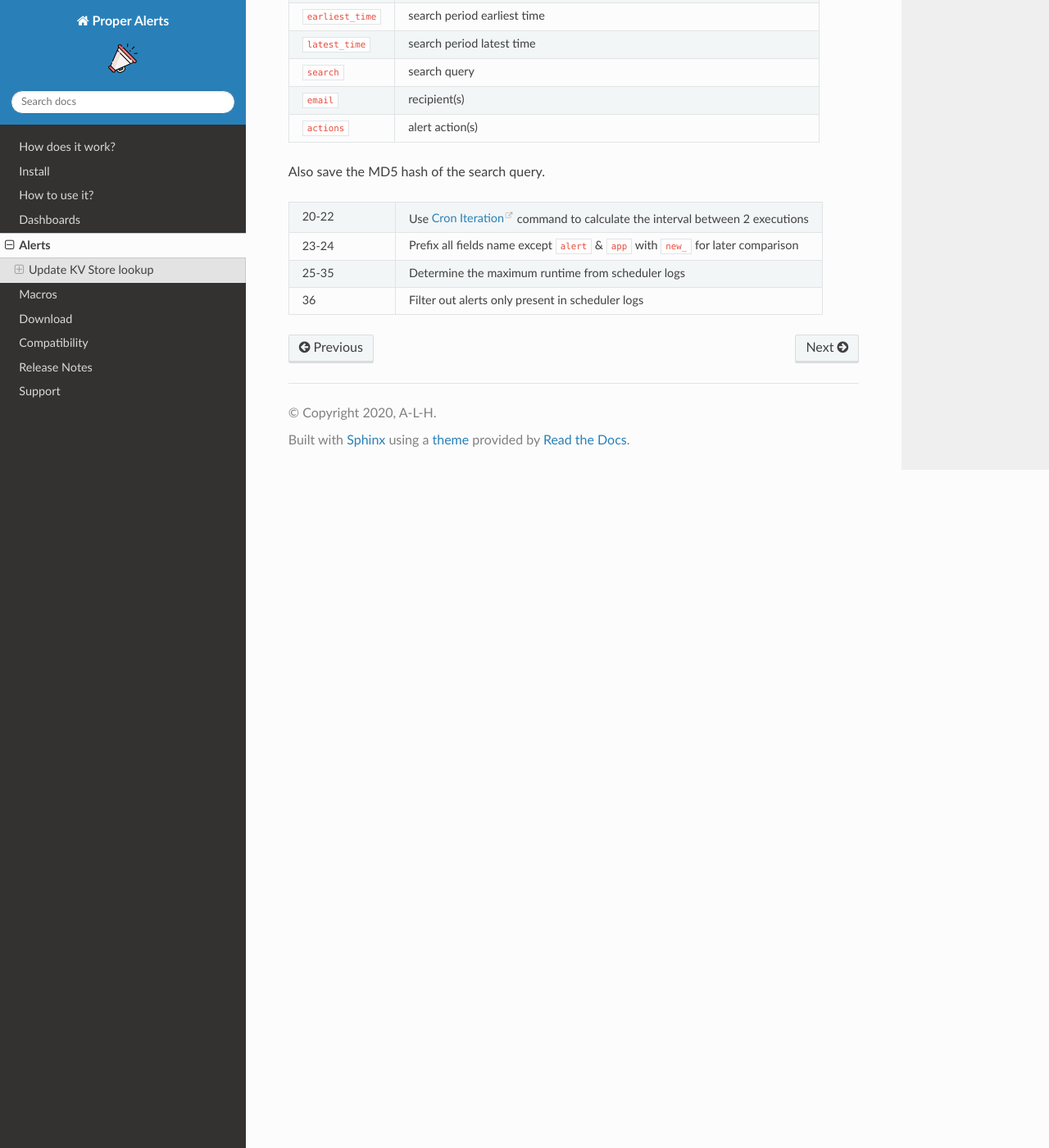
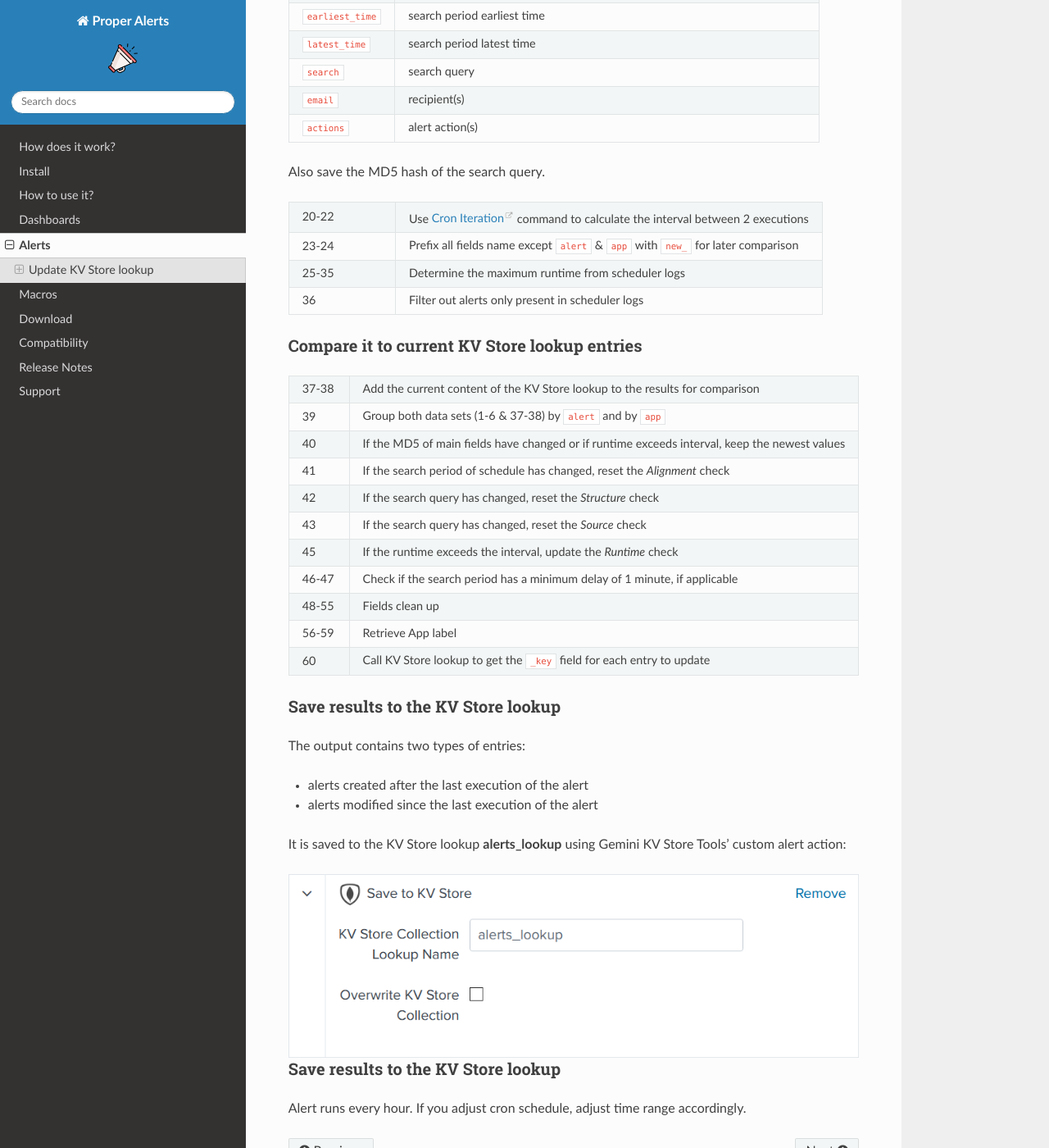
Before and after one commit to a-l-h/splunk-app-proper-alerts, a Sphinx documentation site: the page built from doc/alerts.rst, in a window 1280 px wide and 1400 px high, scrolled down 1000 px. Shown: the whole window at 82% size. Built offline with Sphinx 7.4.7 and the Read the Docs theme 2.0.0, drawn with Linux system fonts in a browser that asks for light colours.

Commit message:
Update alerts.rst

```diff
--- a/doc/alerts.rst
+++ b/doc/alerts.rst
@@ -86,3 +86,51 @@ Also save the MD5 hash of the search query.
      - Determine the maximum runtime from scheduler logs
    * - 36
      - Filter out alerts only present in scheduler logs
+
+Compare it to current KV Store lookup entries
++++++++++++++++++++++++++++++++++++++++++++++
+
+.. list-table::
+   :widths: 20 80
+   :header-rows: 0
+
+   * - 37-38
+     - Add the current content of the KV Store lookup to the results for comparison
+   * - 39
+     - Group both data sets (1-6 & 37-38) by ``alert`` and by ``app``
+   * - 40
+     - If the MD5 of main fields have changed or if runtime exceeds interval, keep the newest values
+   * - 41
+     - If the search period of schedule has changed, reset the *Alignment* check
+   * - 42
+     - If the search query has changed, reset the *Structure* check
+   * - 43
+     - If the search query has changed, reset the *Source* check
+   * - 45
+     - If the runtime exceeds the interval, update the *Runtime* check
+   * - 46-47
+     - Check if the search period has a minimum delay of 1 minute, if applicable
+   * - 48-55
+     - Fields clean up
+   * - 56-59
+     - Retrieve App label
+   * - 60
+     - Call KV Store lookup to get the ``_key`` field for each entry to update
+
+Save results to the KV Store lookup
++++++++++++++++++++++++++++++++++++
+
+The output contains two types of entries:
+
+- alerts created after the last execution of the alert
+- alerts modified since the last execution of the alert
+
+It is saved to the KV Store lookup **alerts_lookup** using Gemini KV Store Tools' custom alert action:
+
+.. image:: img/alert_action_kv_store.png
+   :align: center
+
+Save results to the KV Store lookup
++++++++++++++++++++++++++++++++++++
+
+Alert runs every hour. If you adjust cron schedule, adjust time range accordingly.
```
